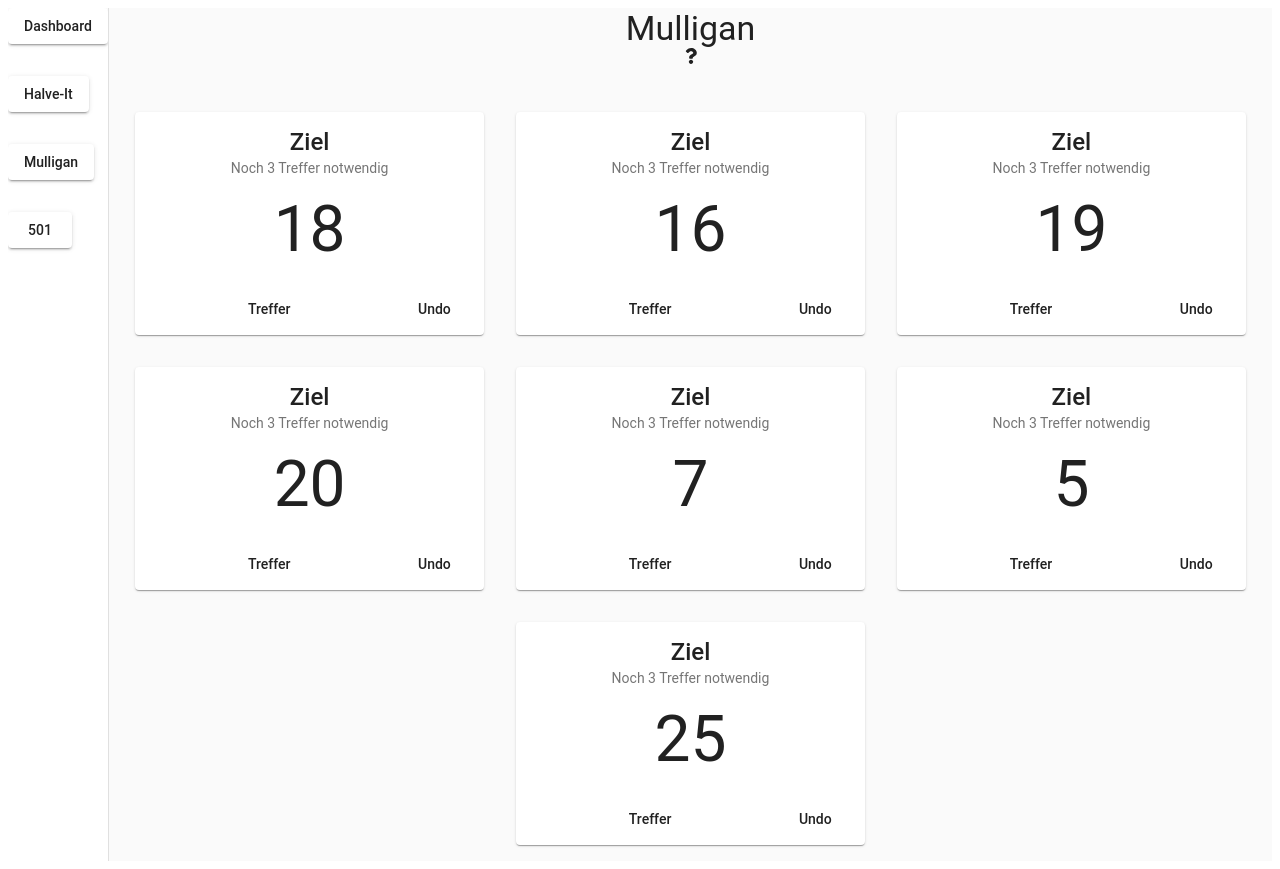
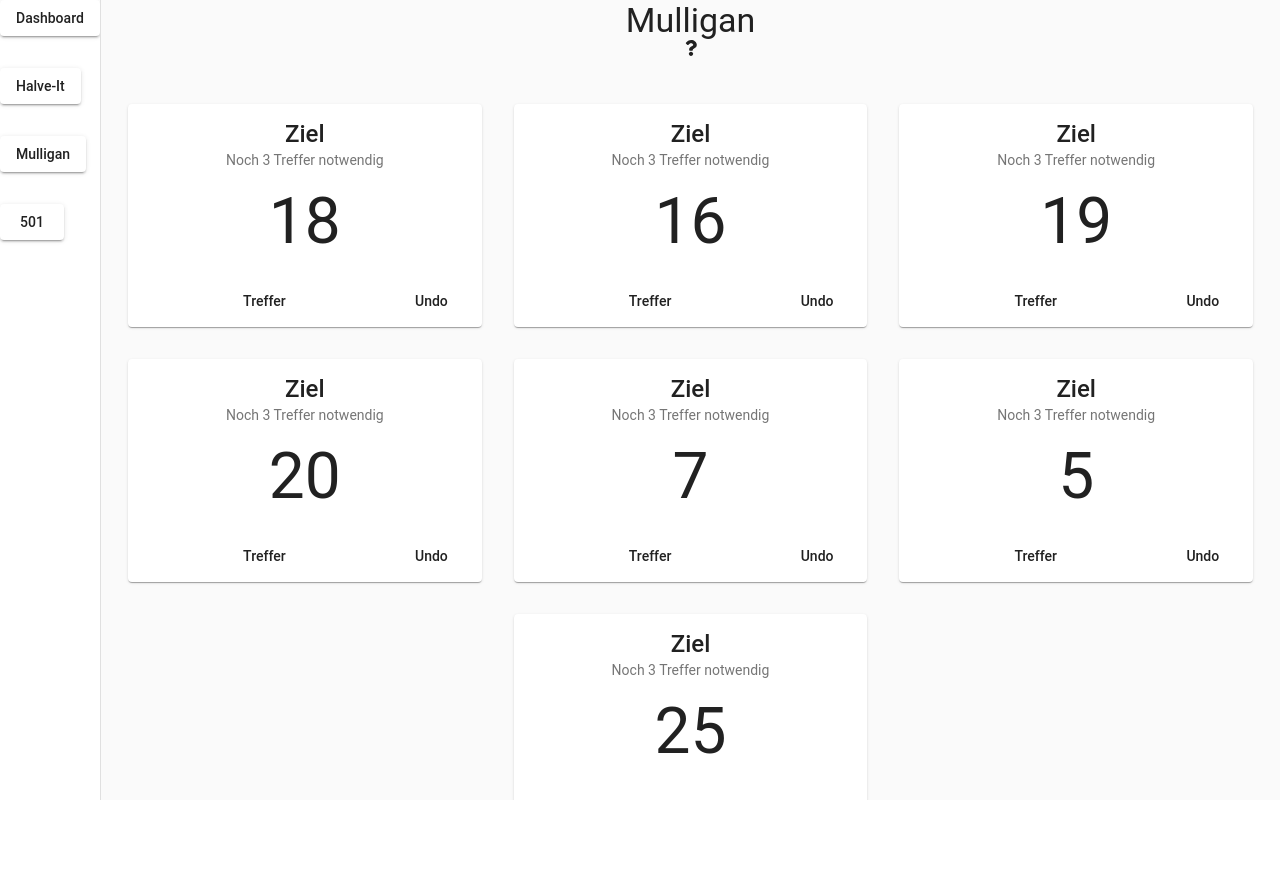
Before and after one commit to rehne93/web-dart-games, an Angular app: page /mulligan in a window 1280 px wide. After the commit the page ends 800 px from the top, so only its background shows below. Built offline with nearby package versions, Linux system fonts and the light colour scheme.

Commit message:
Höhe gefixt

```diff
--- a/src/app/app.component.html
+++ b/src/app/app.component.html
@@ -1,9 +1,9 @@
 <mat-drawer-container>
-  <mat-drawer style="height: 100%" [opened]="true" [disableClose]="true" [mode]="'side'">
+  <mat-drawer [opened]="true" [disableClose]="true" [mode]="'side'">
     <app-navigation></app-navigation>
   </mat-drawer>
 
-  <mat-drawer-content style="height: 100% !important">
+  <mat-drawer-content style="height: 100vh !important">
     <router-outlet></router-outlet>
   </mat-drawer-content>
 
--- a/src/app/navigation/navigation.component.html
+++ b/src/app/navigation/navigation.component.html
@@ -1,4 +1,6 @@
+<div style="height: 100vh">
 <button class="margin" color="'primary'" mat-raised-button routerLink="/dashboard">Dashboard</button><br>
 <button class="margin" color="'primary'" mat-raised-button routerLink="/halveit">Halve-It</button><br>
 <button class="margin" color="'primary'" mat-raised-button routerLink="/mulligan">Mulligan</button><br>
 <button class="margin" color="'primary'"  mat-raised-button routerLink="/x01">501</button><br>
+</div>
--- a/src/styles.css
+++ b/src/styles.css
@@ -4,3 +4,8 @@
   display: flex;
   justify-content: center;
 }
+
+html, body{
+  height: 100vh;
+  margin: 0px;
+}
```
